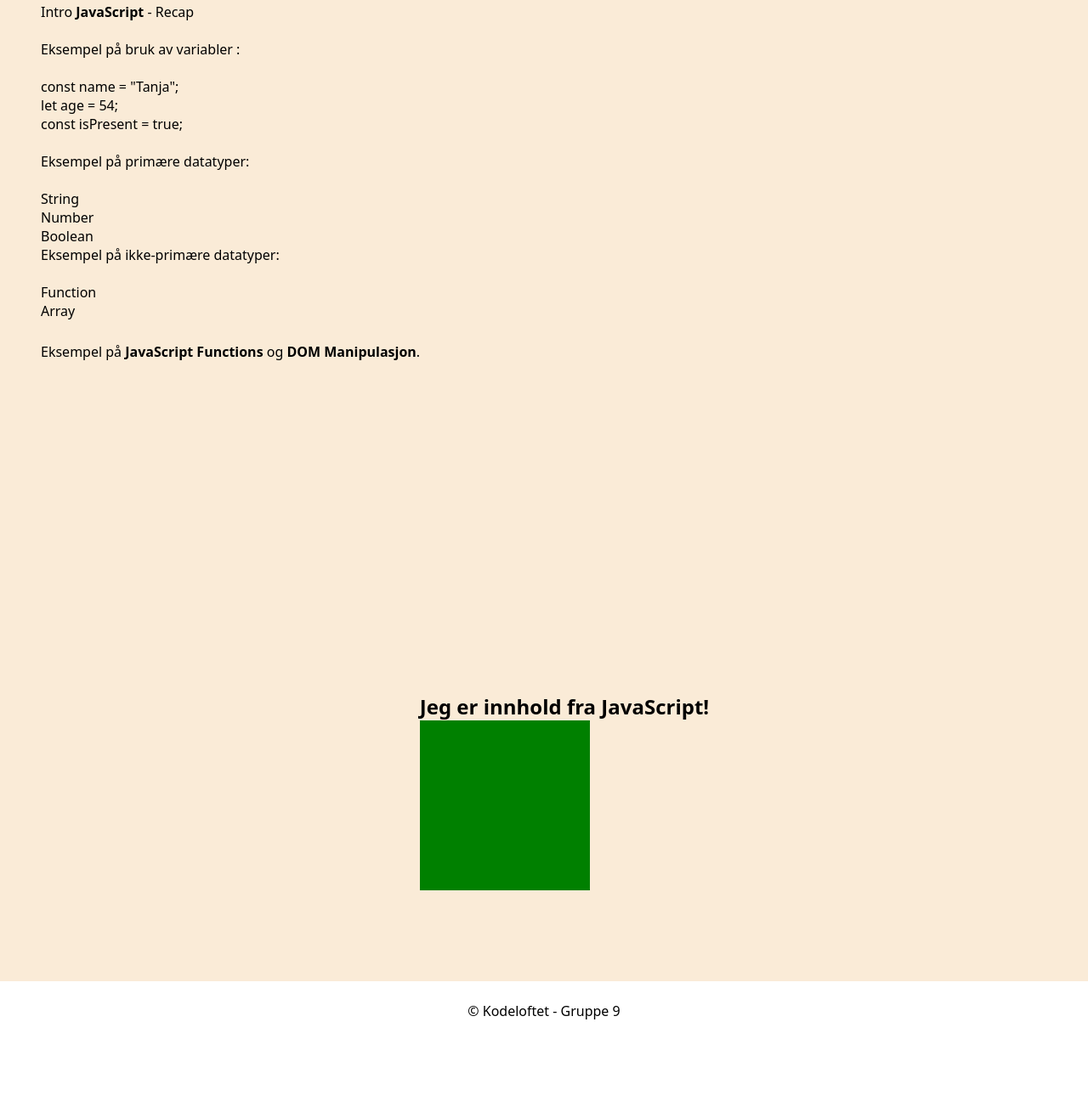
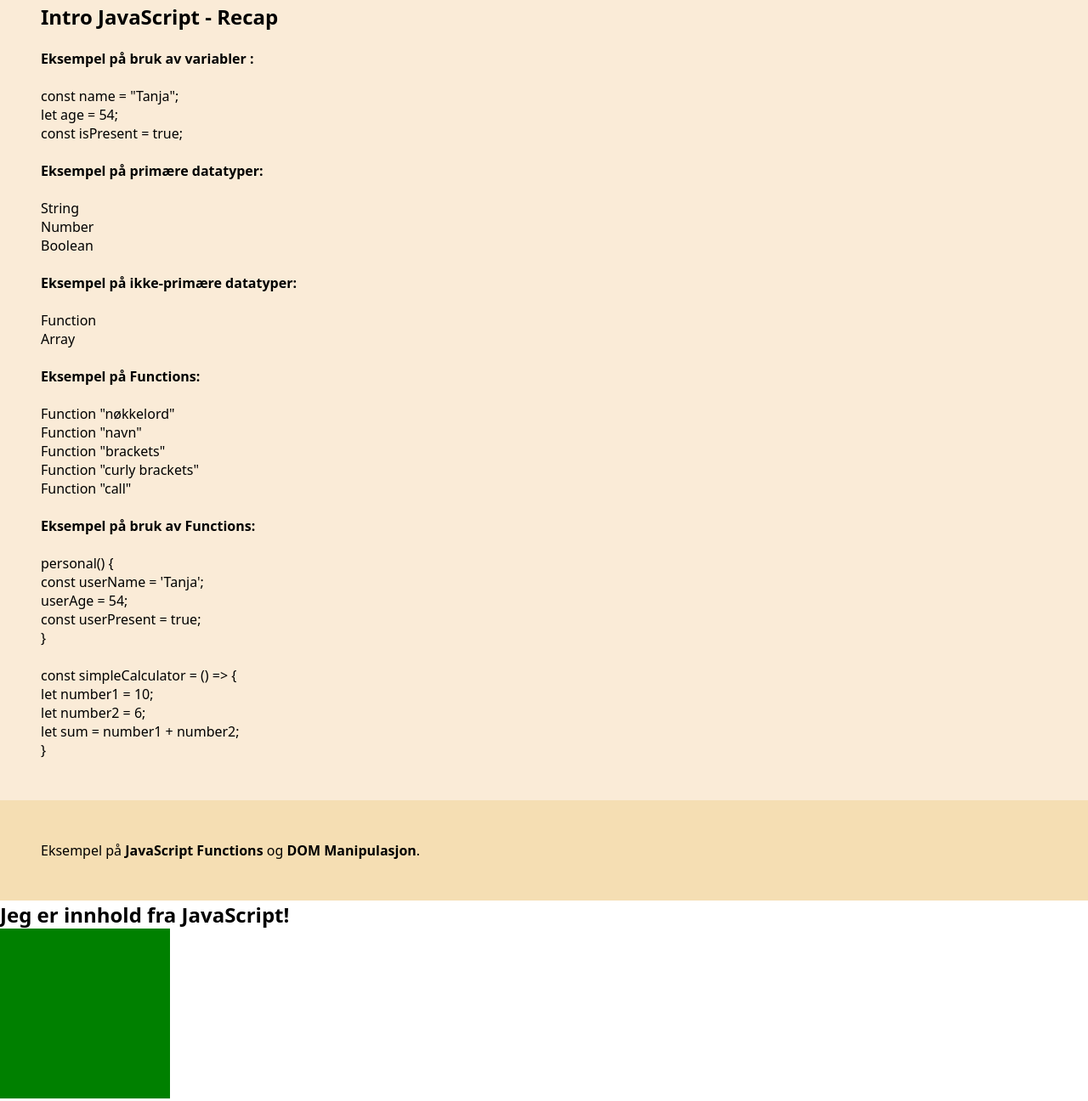
Before and after one commit to Tanjakidoy/U13-Grunnleggende-JavaScript-Kodeloftet, a website: page index.html in a window 1280 px wide. Shown: the part 141-1437 px from the top of the page at 85% size. Before the commit the page ends 1366 px from the top, so only its background shows below. Drawn offline with Linux system fonts and the light colour scheme.

Commit message:
After Lesson

```diff
--- a/index.html
+++ b/index.html
@@ -24,26 +24,46 @@
       <!-- Grunnleggende JavaScript-->
 
       <section class="section_1">
-        <p>Intro <span class="bold">JavaScript </span>- Recap</p>
+        <h1>Intro JavaScript - Recap</h1>
         <br>
-        <p>Eksempel på bruk av variabler :</p><br>
+        <h4>Eksempel på bruk av variabler :</h4><br>
         <p>const name = "Tanja"; </p>
         <p>let age = 54; </p>
         <p>const isPresent = true;</p><br>
 
-        <p>Eksempel på primære datatyper:</p><br>
+        <h4>Eksempel på primære datatyper:</h4><br>
         <p>String</p>
         <p>Number</p>
-        <p>Boolean</p>
+        <p>Boolean</p><br>
 
-        <p>Eksempel på ikke-primære datatyper:</p><br>
+        <h4>Eksempel på ikke-primære datatyper:</h4><br>
         <p>Function</p>
-        <p>Array</p>
+        <p>Array</p><br>
+
+        <h4>Eksempel på Functions:</h4><br>
+        <p>Function "nøkkelord"</p>
+        <p>Function "navn"</p>
+        <p>Function "brackets"</p>
+        <p>Function "curly brackets"</p>
+        <p>Function "call"</p><br>
+
+        <h4>Eksempel på bruk av Functions:</h4><br>
+        <p>personal() { </p>
+        <p>const userName = 'Tanja';</p>
+        <p> userAge = 54;</p>
+        <p>const userPresent = true;</p>
+        <p>}</p><br>
+
+        <p>const simpleCalculator = () => { </p>
+        <p>let number1 = 10;</p>
+        <p> let number2 = 6;</p>
+        <p></p> let sum = number1 + number2;</p>
+        <p>}</p>
 
       </section>
 
 
-      <section class="section_1">
+      <section class="section_2">
 
         <p>Eksempel på <span class="bold">JavaScript Functions</span> og
           <span class="bold">DOM Manipulasjon</span>.
@@ -53,7 +73,7 @@
 
 
 
-        <section class="section_2">
+        <section class="section_3">
 
 
 
--- a/script.js
+++ b/script.js
@@ -1,70 +1,16 @@
+// DOM MANIPULATION
+
+// const betyr kontant variabel
+// fillInText betyr et variabel navn
+// = betyr å erklære noe
+// document betyr HTML dokumentet
+// .getElementById betyr at vi henter et element med en ID
+// ('fillInText') betyr id-navnet vi har hentet
 
 
-// primære datatyper
-// "" '' = string
-// 27 = tall (number)
-// sant eller usant (true or false) = boolean
+/* Eksempel på en variabel som lagrer at vi henter et elment
+med ID-navnet fillInText fra HTML */
 
-// ikke-primære datatyper
-// function
-// array
-
-// FUNCTIONS
-
-// function eller regular function
-// function nøkkelord, function navn, function brackets, function curly brackets, function call
-function personal() {
-  const userName = 'Julie';
-  const userAge = 27;
-  const userPresent = true;
-
-  // String combination / Varable combination
-  const userInfo =
-    'Mitt navn er' +
-    ' ' +
-    userName +
-    '. ' +
-    'Jeg er' +
-    ' ' +
-    userAge +
-    '. ' +
-    'Er på Fontenehuset' +
-    ' ' +
-    userPresent +
-    '.';
-  console.log(userInfo);
-
-  // Template litteral
-  const userCredentials = `Mitt navn er ${userName}. Jeg er ${userAge}. Er på Fontenehuset ${userPresent}`;
-}
-
-personal();
-
-// arrow function
-const simpleCalculator = () => {
-  let number1 = 10;
-  let number2 = 6;
-  let sum = number1 + number2;
-
-  console.log(number1);
-  console.log(number2);
-  console.log(sum);
-};
-
-simpleCalculator();
-
-// DOM MANIPULATION
-
-/*
-const betyr konstakt varabel
-fillInText betyr et variabel navn
-= betyr å erklære noe
-document betyr HTML dokumentet
-.getElementById betyr at vi henter et element med en ID
-('fillInText') betyr id-navnet vi har hentet
-*/
-
-// laget en variabel som lagrer at vi henter et elment med ID-navnet fillInText fra HTML
 const fillInText = document.getElementById('fillInText');
 console.log(fillInText);
 
--- a/styles.css
+++ b/styles.css
@@ -79,20 +79,17 @@ footer {
 
   .section_1 {
    background-color: antiquewhite;
-   height: 50vh;
+
    padding-top: 3rem;
    padding-left: 3rem;
    padding-bottom: 3rem;
   }
 
   .section_2 {
-    background-color: antiquewhite;
-    height: 50vh;
-    display: flex;
-    justify-content: center;
-    align-items: center;
-    padding-left: 3rem;
-    padding-bottom: 3rem;
+  background-color: wheat;
+   padding-top: 3rem;
+   padding-left: 3rem;
+   padding-bottom: 3rem;
    }
 
   .bold {
```
